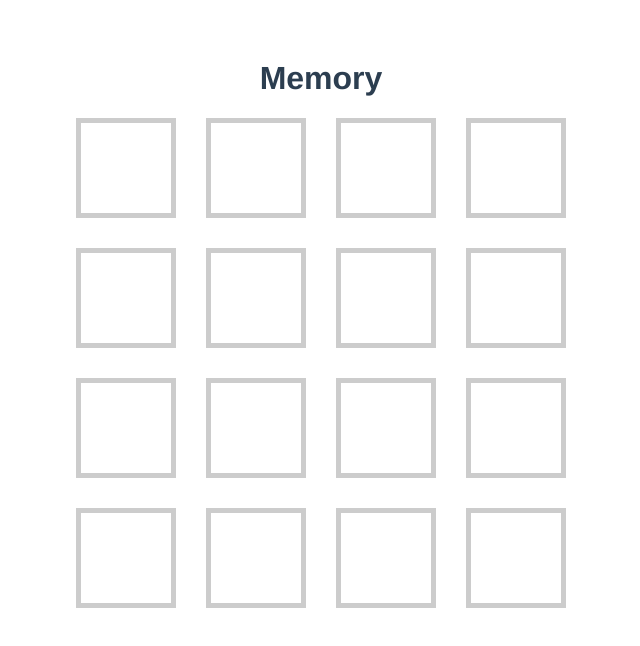
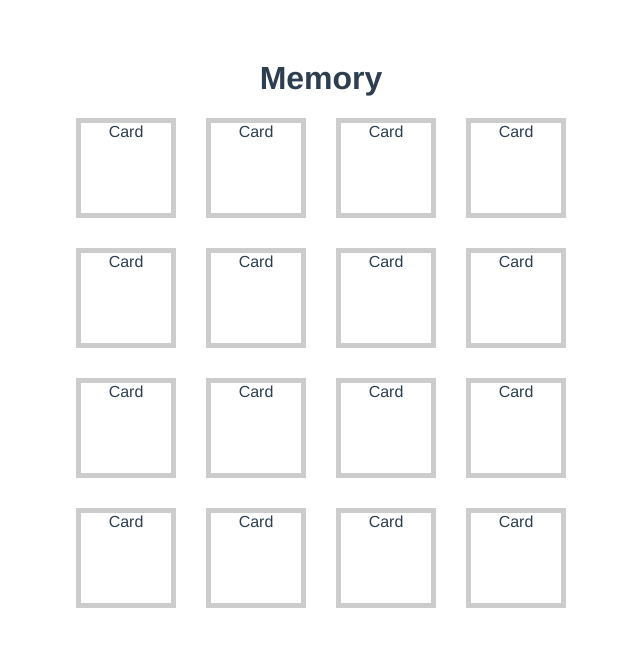
Before and after one commit to Anthonylat09/Memory-Game, a Vue app: page / in a window 1280 px wide. Shown: the top 646 px of the page, without its empty margins (319-959 px from the left). Built offline with nearby package versions, Linux system fonts and the light colour scheme.

Commit message:
feat: rendering cards with component

```diff
--- a/src/App.vue
+++ b/src/App.vue
@@ -1,29 +1,32 @@
 <template>
   <h1>Memory</h1>
   <section class="game-board">
-    <div class="card"></div>
-    <div class="card"></div>
-    <div class="card"></div>
-    <div class="card"></div>
-    <div class="card"></div>
-    <div class="card"></div>
-    <div class="card"></div>
-    <div class="card"></div>
-    <div class="card"></div>
-    <div class="card"></div>
-    <div class="card"></div>
-    <div class="card"></div>
-    <div class="card"></div>
-    <div class="card"></div>
-    <div class="card"></div>
-    <div class="card"></div>
+    <CardComponent
+      v-for="(card, index) in cardList"
+      :key="`card-${index}`"
+      :value="card"/>
   </section>
 </template>
 
 <script>
+import CardComponent from './components/CardComponent'
 
 export default {
   name: 'App',
+  components: {
+    CardComponent
+  },
+  setup(){
+    const cardList = []
+
+    for(let i = 0; i < 16; i++){
+      cardList.push(i)
+    }
+
+    return {
+      cardList
+    }
+  }
 }
 </script>
 
--- /dev/null
+++ b/src/components/CardComponent.vue
@@ -0,0 +1,12 @@
+<script>
+export default {
+
+}
+
+</script>
+
+<template>
+    <div class="card">
+        Card
+    </div>
+</template>
```
Also changed, not shown: 1 other file (tests, documents, lock files or other folders).
